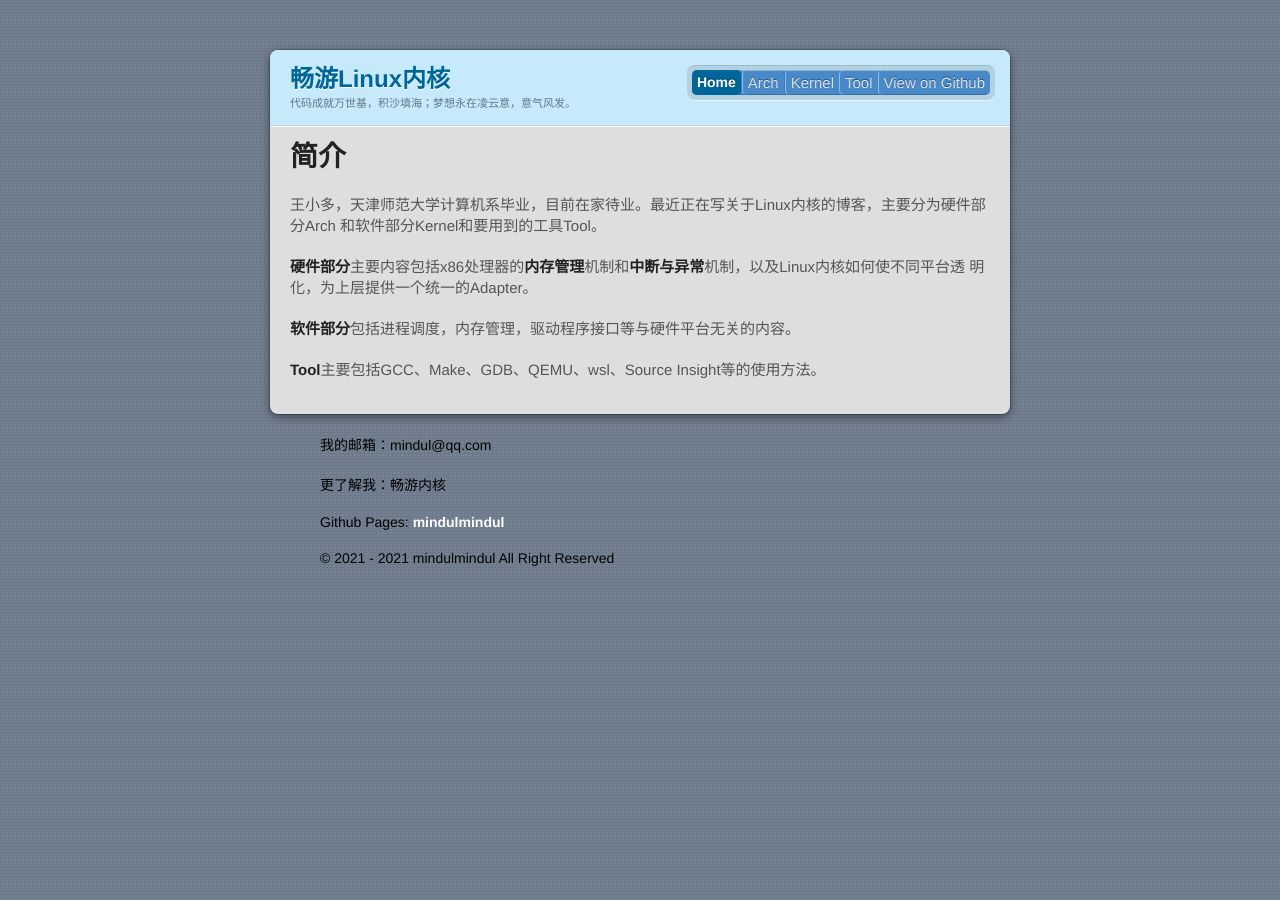
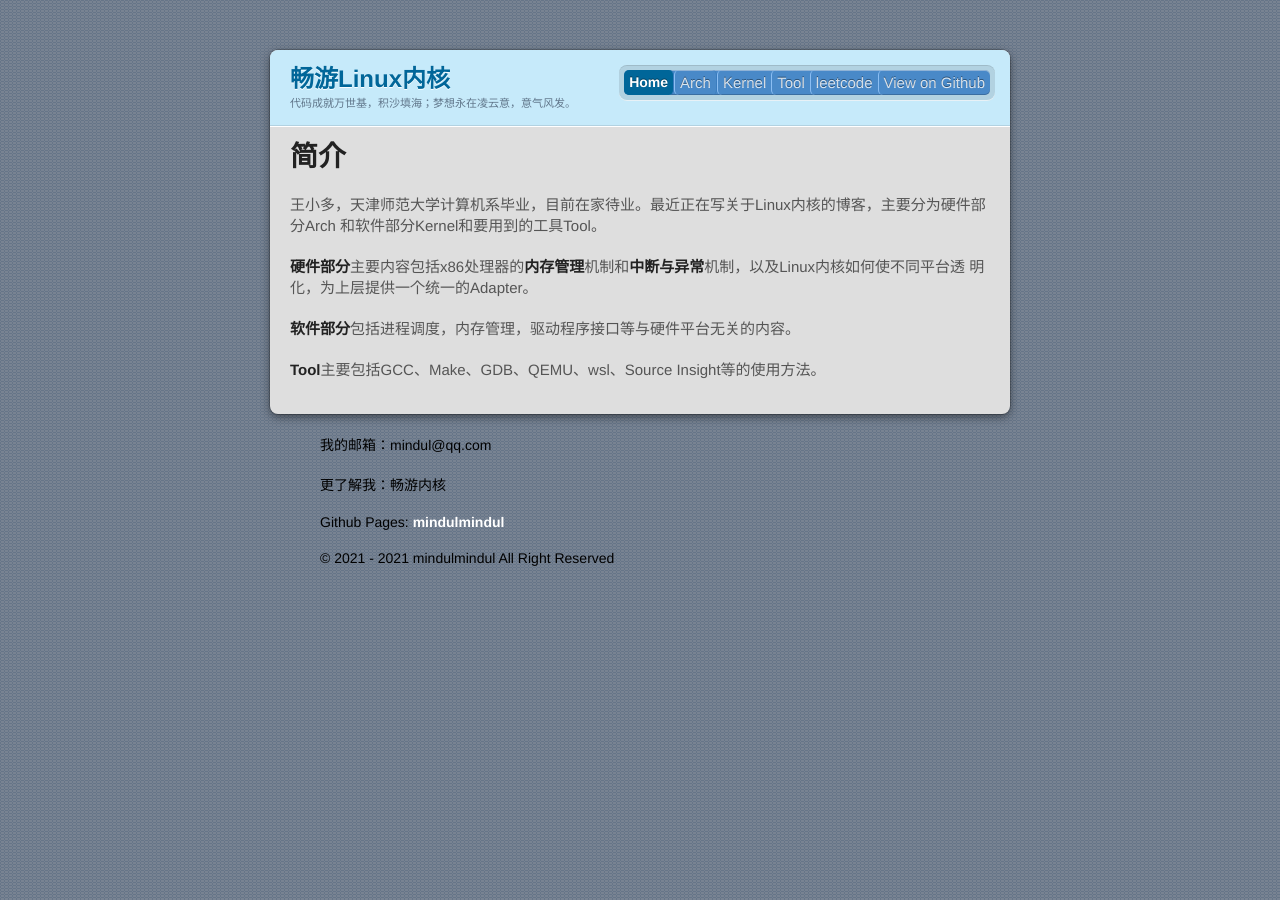
Before and after one commit to mindulmindul/mindulmindul.github.io, a Jekyll site: the page built from index.md, in a window 1280 px wide. Built offline with Jekyll 4.4.1, drawn with Linux system fonts in a browser that asks for light colours.

Commit message:
添加leetcode刷题部分，将arch、kernel、tools归入Linux Kernel部分

```diff
--- a/_config.yml
+++ b/_config.yml
@@ -37,6 +37,8 @@ nav:
     link: /kernel/
   - name: Tool
     link: /tools/
+  - name: leetcode
+    link: /leetcode/primary_algorithm
   - name: View on Github
     link: https://github.com/mindulmindul/mindulmindul.github.io
 
```
